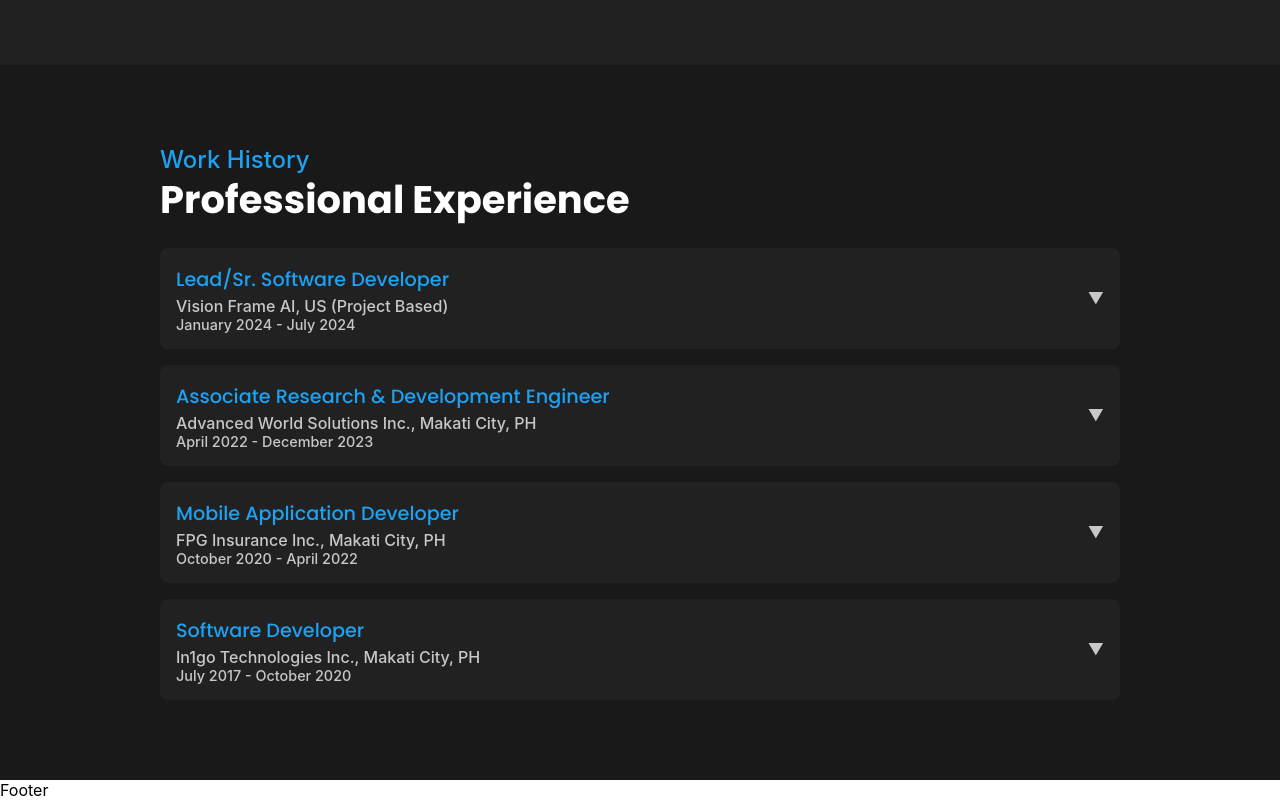
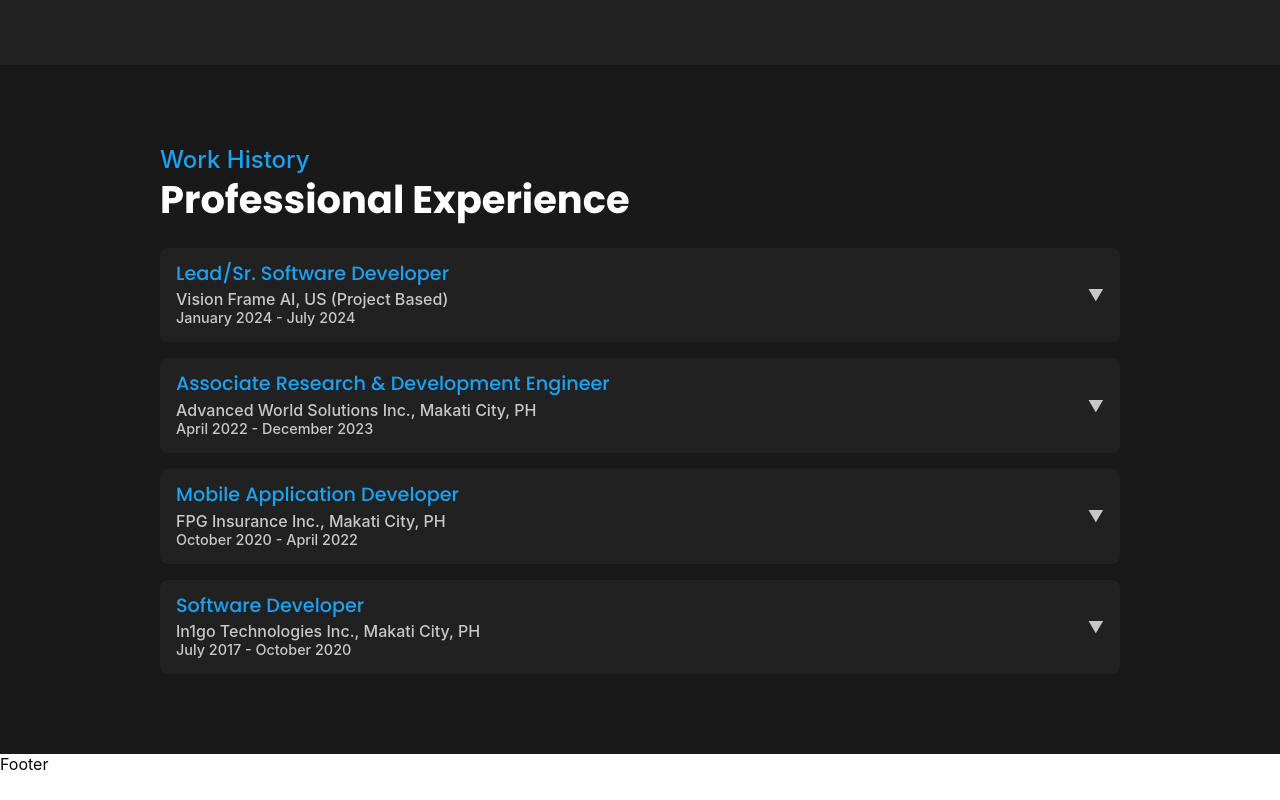
Before and after one commit to jmguillen1996/portfolio, a React (Create React App) app: page /home in a window 1280 px wide. Shown: the part 2278-3078 px from the top of the page. After the commit the page ends 3052 px from the top, so only its background shows below. Built offline with nearby package versions, Linux system fonts and the light colour scheme.

Commit message:
Minimal adjustment

```diff
--- a/src/Components/HomeExperience.js
+++ b/src/Components/HomeExperience.js
@@ -30,7 +30,7 @@
                                 <div className={`work-header ${open[index] ? 'open' : ''}`} onClick={() => toggle(index)}>
                                     <div className="work-header-content">
                                         <h1 className="work-position">
-                                            {work.position} {/*   */}
+                                            {work.position}
                                         </h1>
                                         <div className="work-address">
                                             {work.company}, {work.address} {work.others}
--- a/src/Components/Styles/HomeExperience.css
+++ b/src/Components/Styles/HomeExperience.css
@@ -49,6 +49,7 @@
     font-weight: 500;
     color: rgb(29, 161, 242);
     cursor: pointer;
+    line-height: 1.2rem;
 }
 
 .work-header:hover {
@@ -73,6 +74,10 @@
 
 .work-timeline {
     font-size: 0.9rem;
+}
+
+.work-address {
+    margin-top: 0.4rem;
 }
 
 .work-content {
```
